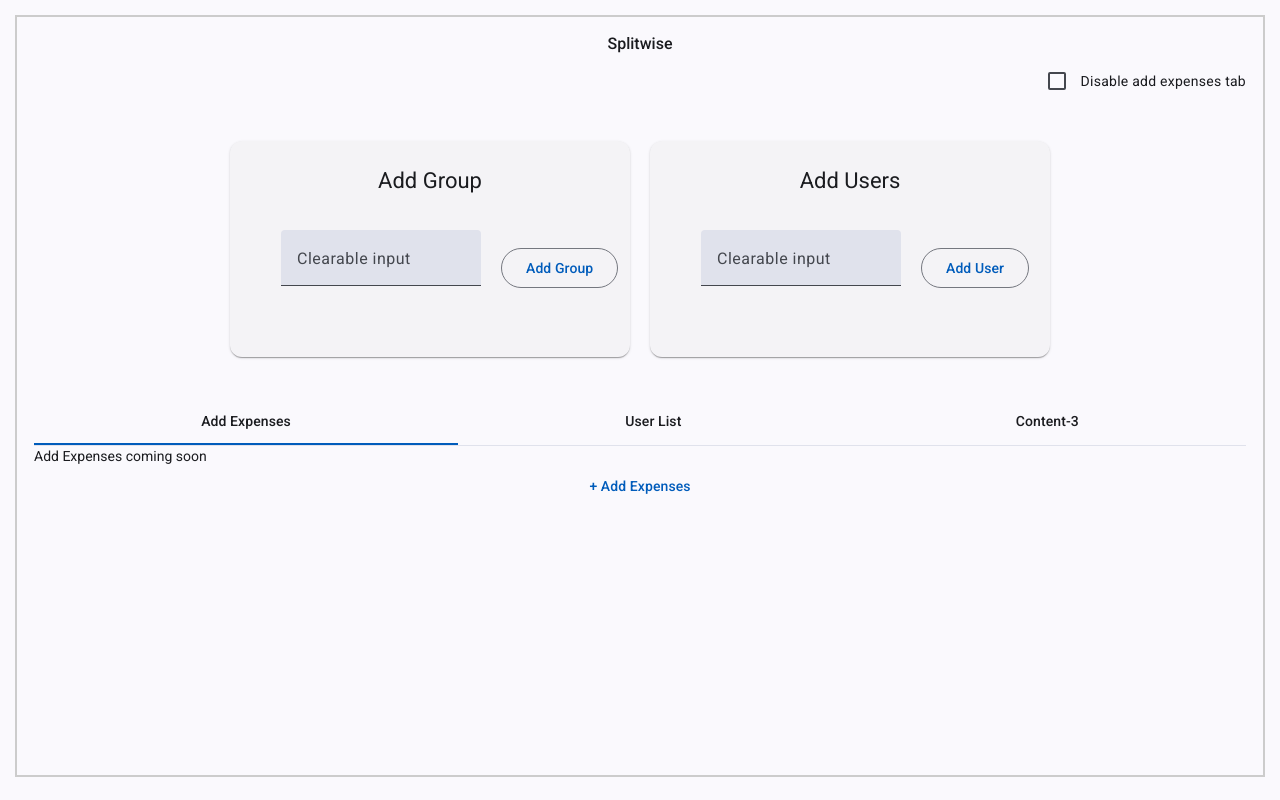
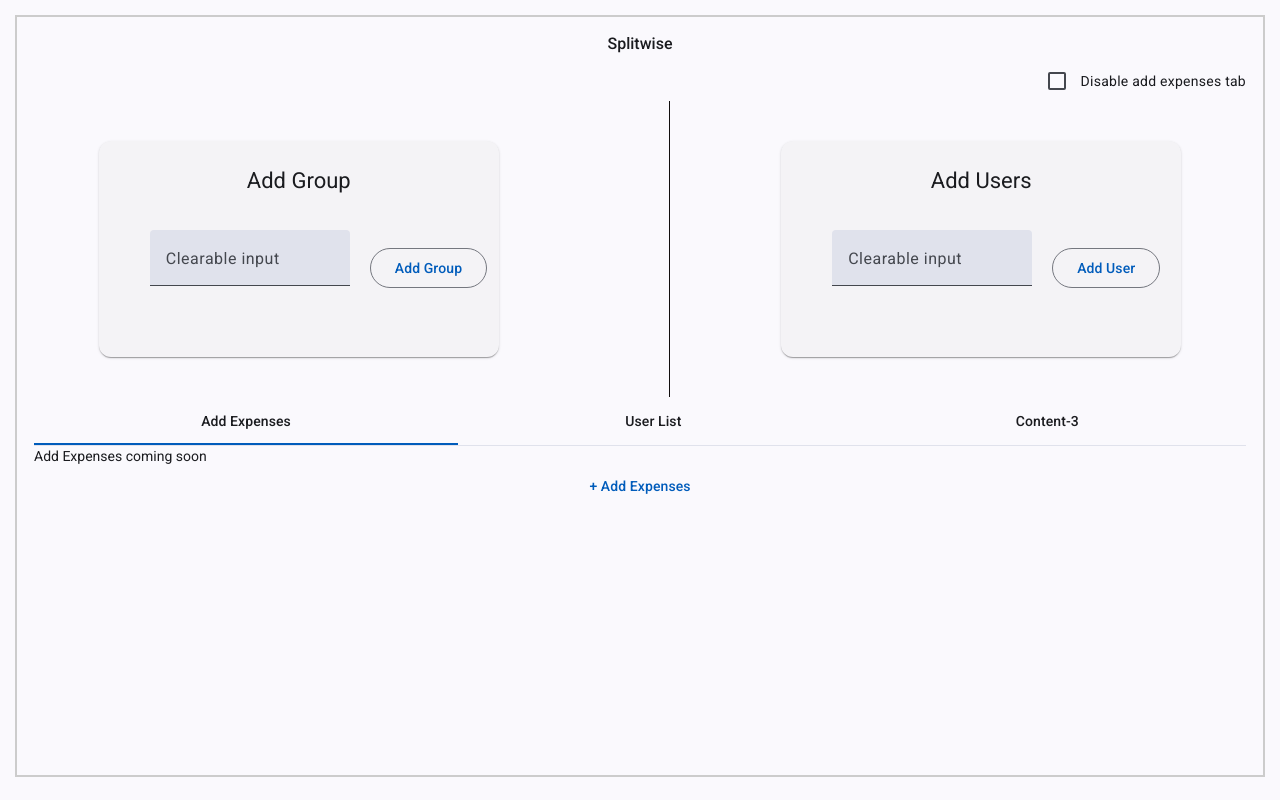
Before and after one commit to meghanachowdaryvelaga/Splitwise, an Angular app: page /home in a window 1280 px wide. Built offline with nearby package versions, Linux system fonts and the light colour scheme; data requests are answered from the project's data file.

Commit message:
division done

```diff
--- a/db.json
+++ b/db.json
@@ -16,7 +16,7 @@
     },
     {
       "id": "bdca",
-      "name": "kousik",
+      "name": "krishna",
       "srNo": 1,
       "youOwe": 0,
       "owesToYou": "0"
--- a/src/app/app.ts
+++ b/src/app/app.ts
@@ -12,8 +12,14 @@
   styleUrl: './app.css'
 })
 export class App implements OnInit{
+  name = 'Angular';
   ngOnInit(): void {
+  this.name = this.getName();
+  }
 
-  }
     protected readonly title = signal('Splitwise');
+    getName(){
+      return this.title();
+    }
+
 }
--- a/src/components/home-page/home-page.css
+++ b/src/components/home-page/home-page.css
@@ -12,6 +12,8 @@
   gap: 20px;
 }
 .divider{
+  position: relative;
+  left: 150px;
   width: 20%;
   border-left: 1px solid #110e0e;
 }
--- a/src/components/home-page/home-page.html
+++ b/src/components/home-page/home-page.html
@@ -4,8 +4,14 @@
     <mat-checkbox [(ngModel)]="disableAddExpensesTab"(change)="onClickCheckboxChange($event)">Disable add expenses tab</mat-checkbox>
   </div>
   <div class ="cards-container">
-    <app-add-group></app-add-group>
-    <app-add-user (userAdded)="onUserAdded($event)"></app-add-user>
+    <div>
+      <app-add-group></app-add-group>
+    </div>
+    <div class="divider">
+    </div>
+    <div>
+      <app-add-user (userAdded)="onUserAdded($event)"></app-add-user>
+    </div>
   </div>
   <mat-tab-group>
   <mat-tab label="Add Expenses" [disabled]="(sharedService.isAddExpensesTabDisabled|async)"> <app-add-expenses [data]="'Add Expenses'"></app-add-expenses></mat-tab>
--- a/src/components/user-list/user-list.html
+++ b/src/components/user-list/user-list.html
@@ -29,3 +29,6 @@
   <tr mat-row *matRowDef="let row; columns: displayedColumns;"></tr>
 </table>
 </div>
+@if(isLoad()){
+<div >Loading....</div>
+}
--- a/src/components/user-list/user-list.ts
+++ b/src/components/user-list/user-list.ts
@@ -19,6 +19,8 @@
   displayedColumns: string[] = ['srNo', 'name', 'youOwe', 'owesToYou'];
   dataSource= signal<UserDetails[]>([]);
   destroy$ = new Subject<void>();
+  isLoad  = signal(true);
+  counter = 0;
 
   constructor(private sharedService: SharedService) {}
   ngOnChanges(changes: SimpleChanges): void {
@@ -31,7 +33,13 @@
   }
   getData(){
     this.sharedService.getData().pipe(takeUntil(this.destroy$)).subscribe((res)=>{
+      if(res.length>0){
       this.dataSource.set(res);
+      this.isLoad.set(false);
+      }
+    },(error) =>{
+      console.error('Error fetching data:', error);
+      this.isLoad.set(false);
     });
   }
   ngOnDestroy(): void {
```
Also changed, not shown: src/app/color-directive.ts (added, +10 -0 lines), src/app/app.html (line endings or trailing spaces), 1 other file (tests, documents, lock files or other folders).
